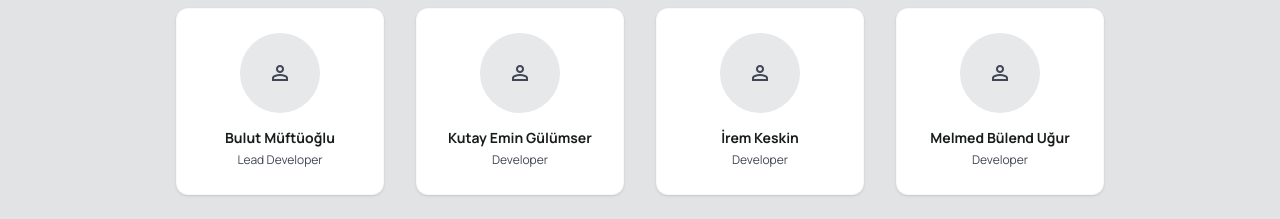
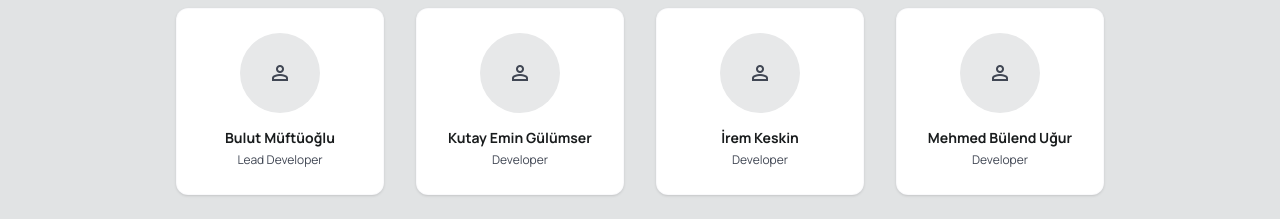
Before and after one commit to bulutmuf/taeb, a React (Vite) app: page /members in a window 1280 px wide. Shown: the part 1940-2159 px from the top of the page. Built offline with nearby package versions, Linux system fonts and the light colour scheme.

Commit message:
fix: correct typo in developer team member name from Melmed to Mehmed Bulend Ugur

```diff
--- a/src/data/members.ts
+++ b/src/data/members.ts
@@ -52,7 +52,7 @@ export const developmentTeam: BoardMember[] = [
     image: ""
   },
   {
-    name: _sc([82, 106, 113, 114, 106, 105, 37, 71, 257, 113, 106, 115, 105, 37, 90, 292, 122, 119]),
+    name: _sc([82, 106, 109, 114, 106, 105, 37, 71, 257, 113, 106, 115, 105, 37, 90, 292, 122, 119]),
     roleEn: "Developer",
     roleTr: "Geliştirici",
     image: ""
```
